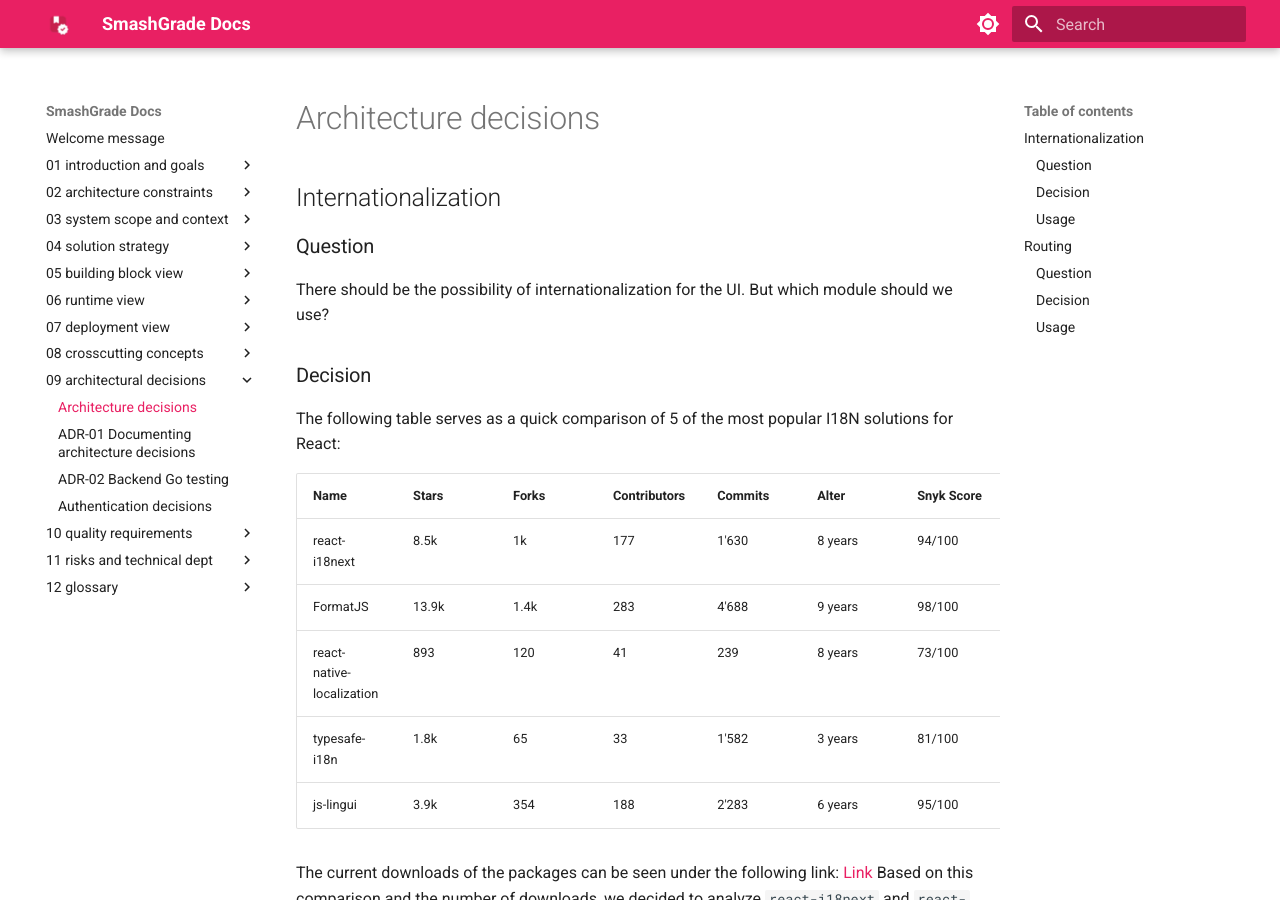
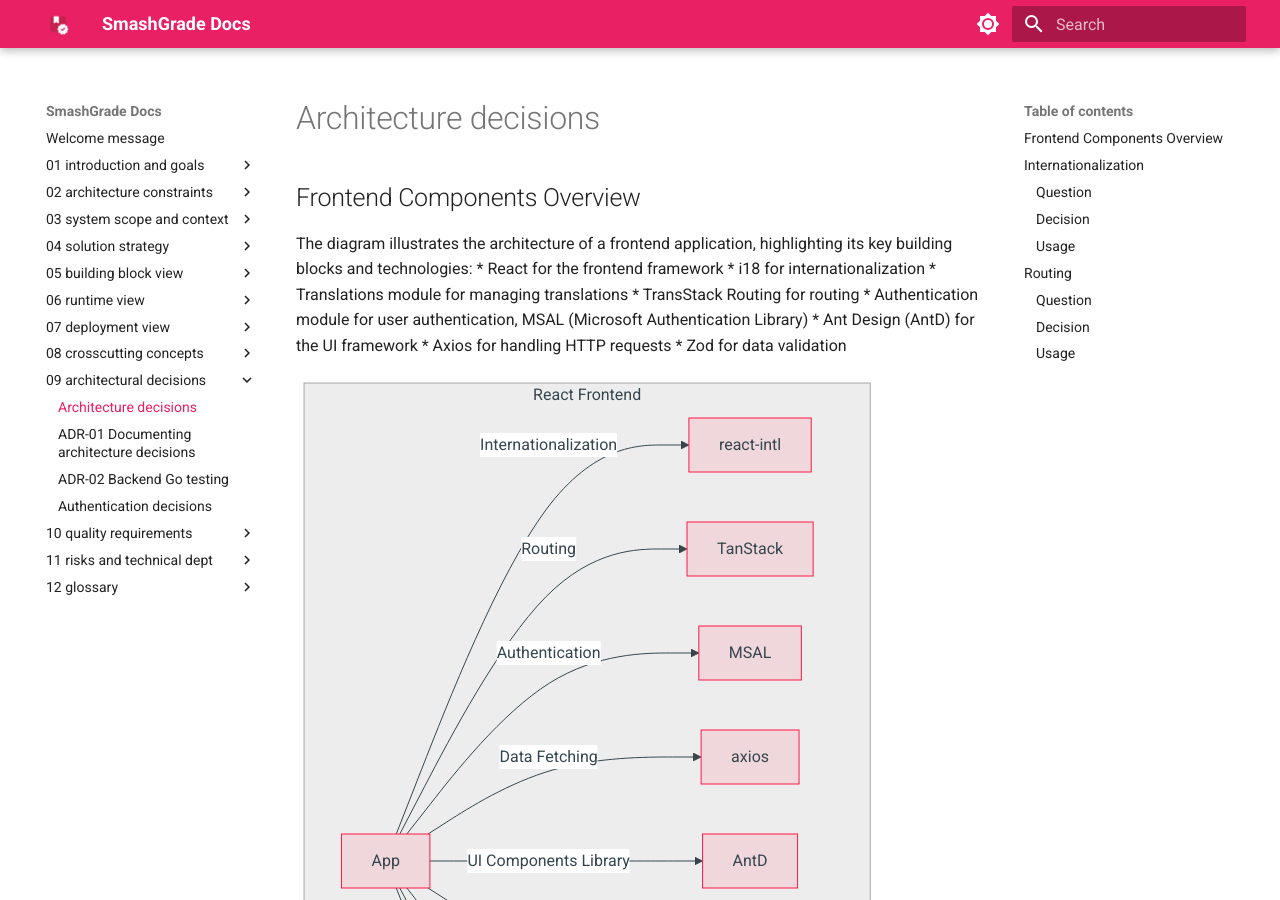
Before and after one commit to SmashGrade/documentation, an MkDocs documentation site: the page built from docs/09_architectural-decisions/09_architecture_decisions.md, in a window 1280 px wide and 900 px high. Built offline with MkDocs 1.6.1 and Material for MkDocs 9.7.7, drawn with Linux system fonts in a browser that asks for light colours.

Commit message:
docs: Add frontend components overview and diagram

````diff
--- a/docs/09_architectural-decisions/09_architecture_decisions.md
+++ b/docs/09_architectural-decisions/09_architecture_decisions.md
@@ -1,8 +1,35 @@
 ---
 title: Architecture decisions
 ---
+# Architecture decisions
+## Frontend Components Overview
+The diagram illustrates the architecture of a frontend application, highlighting its key building blocks and technologies:
+* React for the frontend framework
+* i18 for internationalization
+* Translations module for managing translations
+* TransStack Routing for routing
+* Authentication module for user authentication, MSAL (Microsoft Authentication Library)
+* Ant Design (AntD) for the UI framework
+* Axios for handling HTTP requests
+* Zod for data validation
 
-# Architecture decisions
+
+```mermaid
+graph TD;
+  subgraph "React Frontend"
+
+    App -->|Internationalization| react-intl
+    App -->|Routing| TanStack
+    App -->|Authentication| MSAL
+    App -->|Data Fetching| axios
+    App -->|UI Components Library| AntD
+    App -->|Data Validation| zod
+
+    App -->|Code Formatting| Prettier[.prettierrc.js]
+    App -->|Build Tool| Vite[vite.config.js]
+    App -->|Git Hooks| Husky[husky.config.js]
+  end
+```
 
 ## Internationalization
 
````
